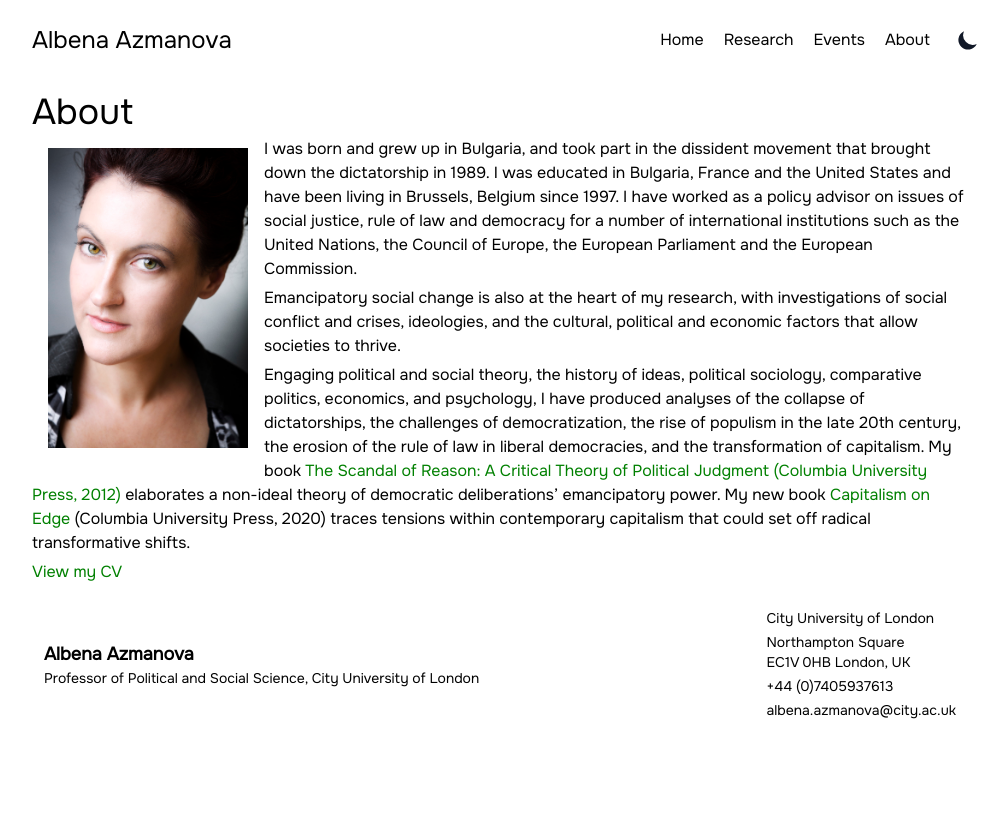
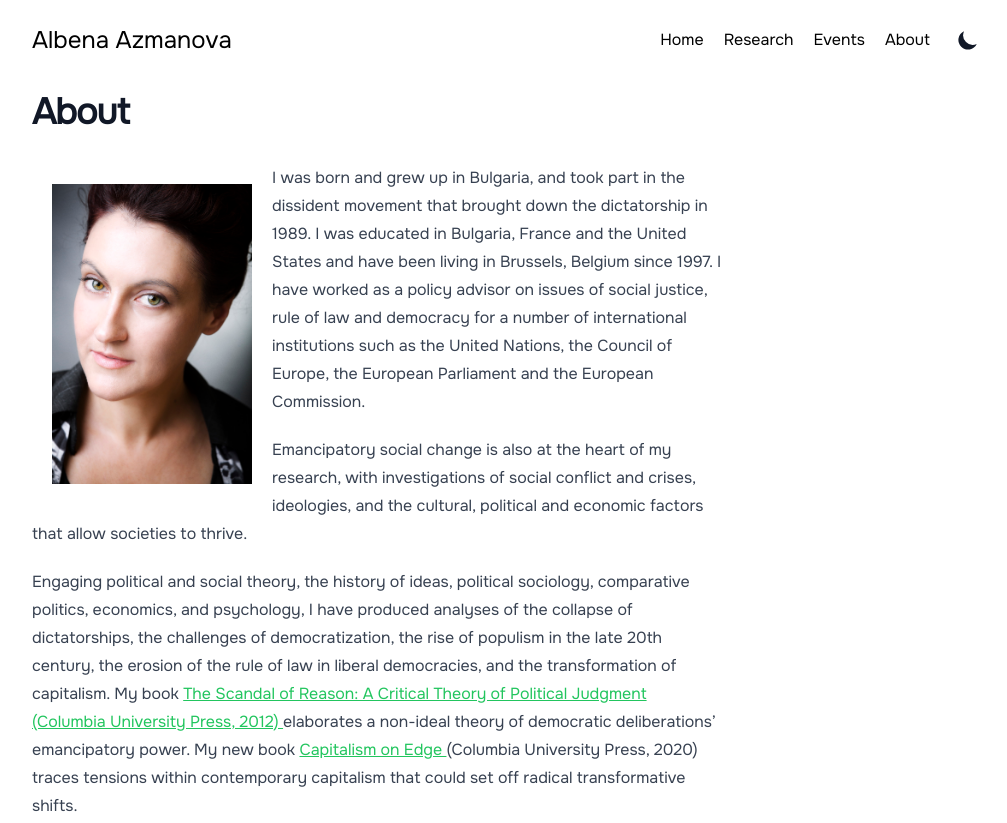
Before and after one commit to victorelgersma/albena-astro-tailwind-site, an Astro site: page /about in a window 1280 px wide. Shown: the top 823 px of the page, without its empty margins (140-1147 px from the left). Before the commit the page ends 800 px from the top, so only its background shows below. Built offline with nearby package versions, Linux system fonts and the light colour scheme; Astro itself is replaced by a stand-in of ours.

Commit message:
fix(styles): used tailwind typography on the about section

```diff
--- a/src/pages/about.astro
+++ b/src/pages/about.astro
@@ -5,9 +5,9 @@ import img from "../assets/albena-azmanova-3.jpg";
 ---
 
 <RootLayout>
-  <div>
-    <h1 class="text-4xl">About</h1>
-    <img src={img.src} alt="portrait" width="200" loading="lazy" align="top" />
+  <div class='prose dark:prose-invert'>
+    <h1>About</h1>
+    <img class='float-left m-5' src={img.src} alt="portrait" width="200" loading="lazy" align="top" />
     <p>
       I was born and grew up in Bulgaria, and took part in the dissident
       movement that brought down the dictatorship in 1989. I was educated in
@@ -46,15 +46,8 @@ import img from "../assets/albena-azmanova-3.jpg";
 </RootLayout>
 
 <style>
-  img {
-    float: left;
-    margin: 1rem;
-  }
   p {
     margin-top: 5px;
   }
 
-  a {
-    color: green;
-  }
 </style>
```
